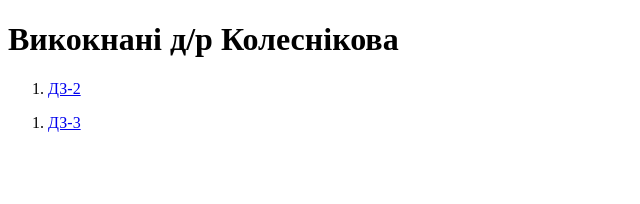
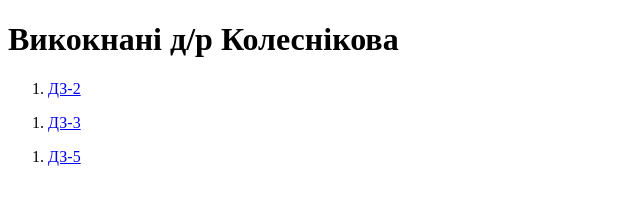
Before and after one commit to alinakol/home-js, a plain HTML site: page index.html in a window 1280 px wide. Shown: the full height of the page, 0-640 px from the left. Drawn offline with Linux system fonts and the light colour scheme.

Commit message:
Update index.html

```diff
--- a/index.html
+++ b/index.html
@@ -20,6 +20,11 @@
 			<a href="./lesson_3/index.html"> ДЗ-3</a>
 		</li>
 	</ol>
+	  <ol>
+      <li>
+        <a href="./lesson_5/index.html"> ДЗ-5</a>
+      </li>
+    </ol>
 </body>
 
 </html>
```
